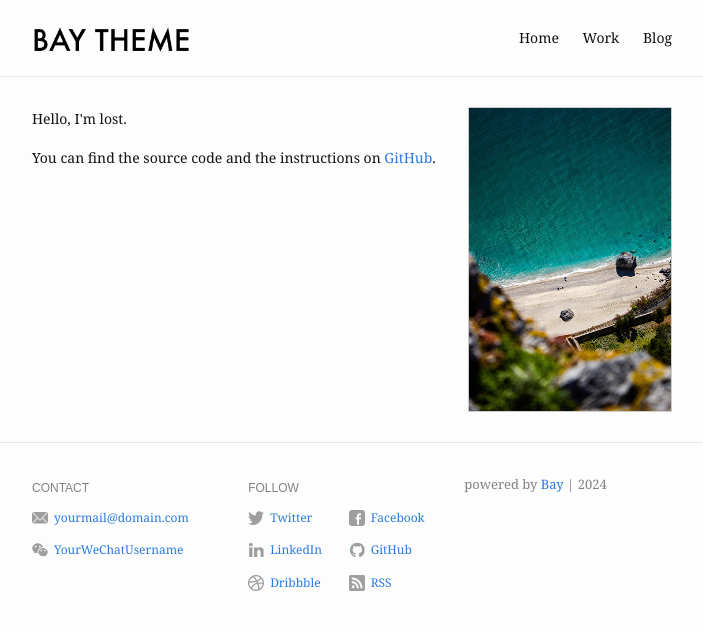
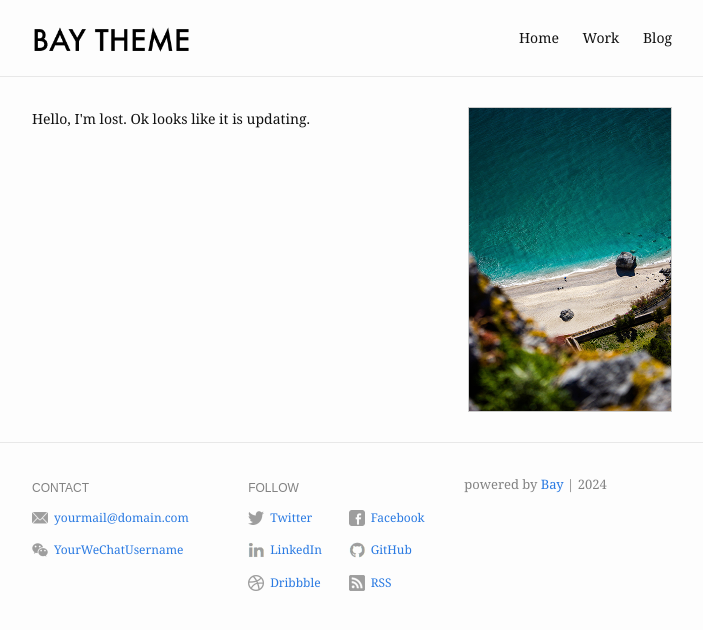
Before and after one commit to Aruna12/arunaarumugam, a Jekyll site: the page built from index.md, in a window 1280 px wide. Shown: the top 630 px of the page, without its empty margins (288-991 px from the left). Built offline with Jekyll 4.4.1, drawn with Linux system fonts in a browser that asks for light colours.

Commit message:
Update index.md

```diff
--- a/index.md
+++ b/index.md
@@ -7,8 +7,5 @@ profile_picture:
 
 <p>
   Hello, I'm lost.
+  Ok looks like it is updating.
 </p>
-
-<p>
-  You can find the source code and the instructions on <a href="https://github.com/eliottvincent/bay">GitHub</a>.
-</p>
```
